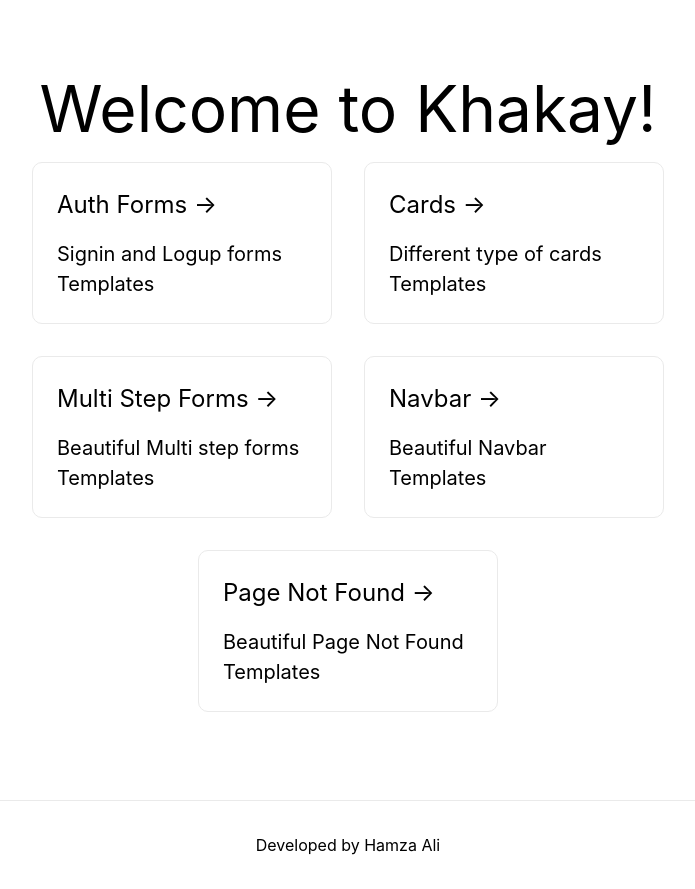
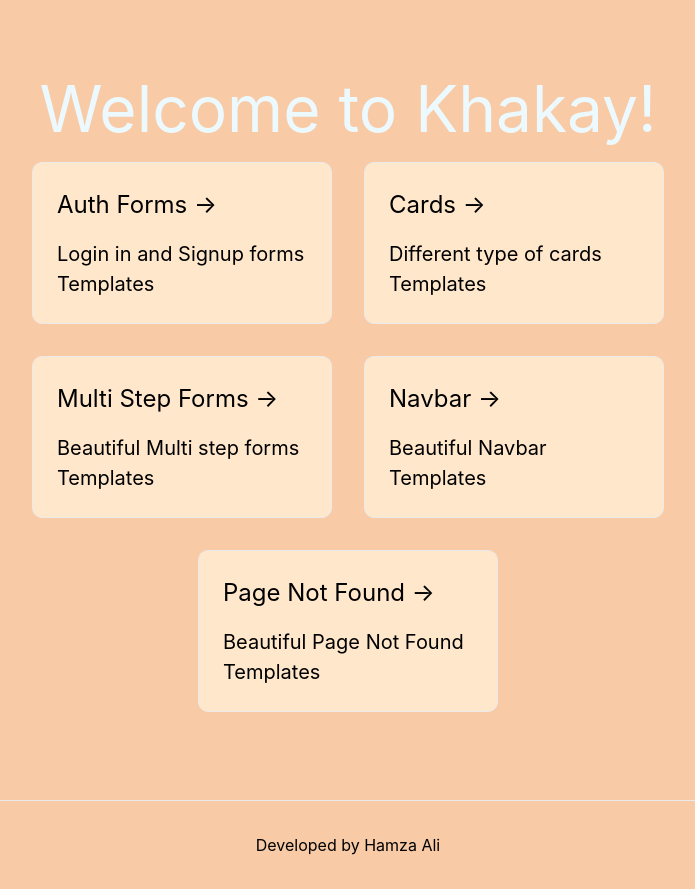
Before and after one commit to Hat52/khakay, a Next.js app: page / in a window 1280 px wide. Shown: the whole page, without its empty margins (292-987 px from the left). Built offline with nearby package versions, Linux system fonts and the light colour scheme.

Commit message:
Typo mistake

```diff
--- a/pages/index.tsx
+++ b/pages/index.tsx
@@ -5,7 +5,7 @@ import Link from 'next/link';
 
 const Home: NextPage = () => {
 	return (
-		<div className={styles.container}>
+		<div className={`${styles.container} bg-[#F8CBA6]`}>
 			<Head>
 				<title>Khakay</title>
 				<meta name="description" content="Khakay" />
@@ -13,13 +13,13 @@ const Home: NextPage = () => {
 			</Head>
 
 			<main className={styles.main}>
-				<h1 className={styles.title}>Welcome to Khakay!</h1>
+				<h1 className={`${styles.title} text-[#ECF9FF]`}>Welcome to Khakay!</h1>
 
 				<div className={styles.grid}>
 					<Link href="/auth">
 						<a className={styles.card}>
 							<h2>Auth Forms &rarr;</h2>
-							<p>Signin and Logup forms Templates</p>
+							<p>Login in and Signup forms Templates</p>
 						</a>
 					</Link>
 					<Link href="/cards">
--- a/styles/Home.module.css
+++ b/styles/Home.module.css
@@ -83,6 +83,7 @@
 	border-radius: 10px;
 	transition: color 0.15s ease, border-color 0.15s ease;
 	max-width: 300px;
+	background-color: #ffe7cc;
 }
 
 .card:hover,
```
Lines whose indentation alone changed are shown as unchanged.
